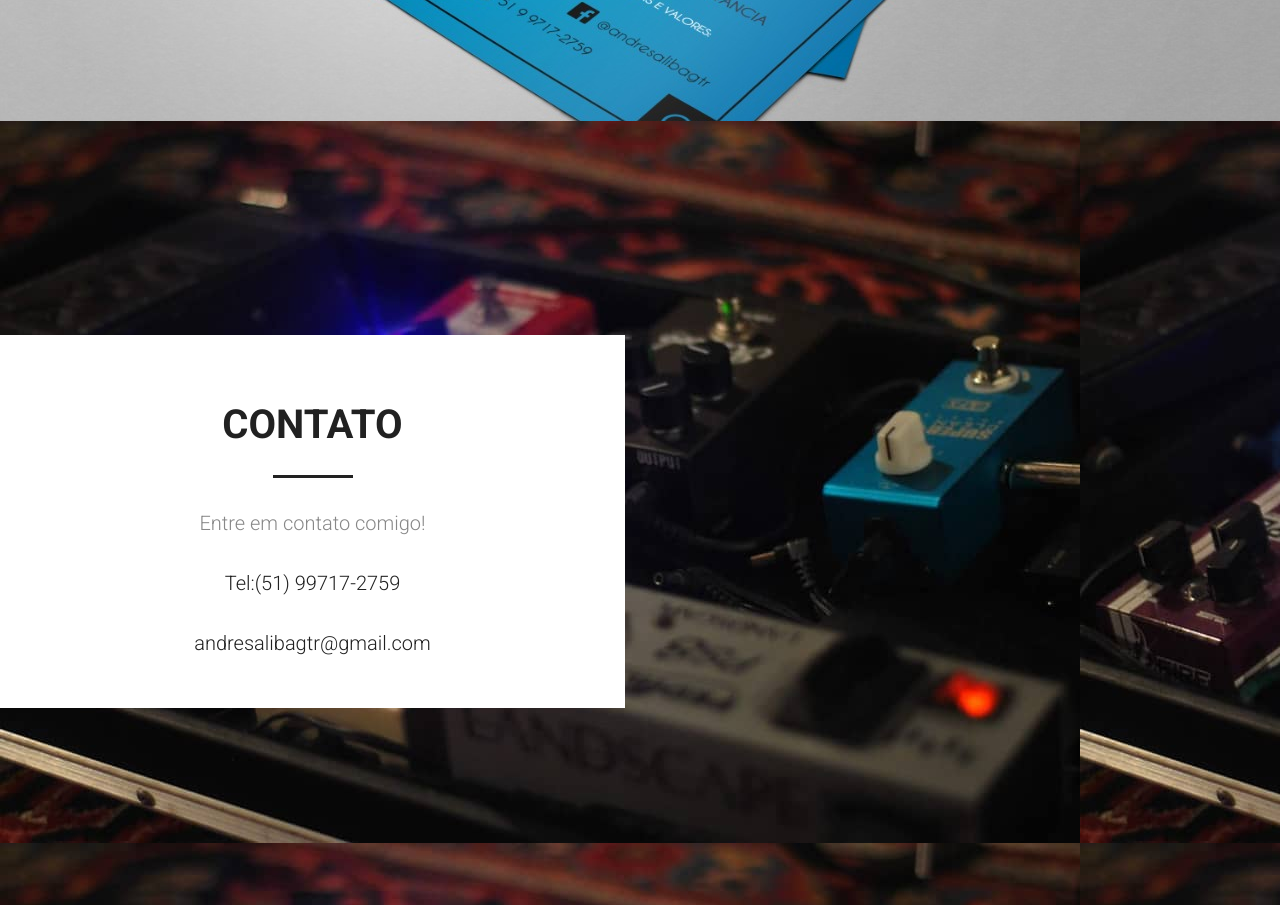
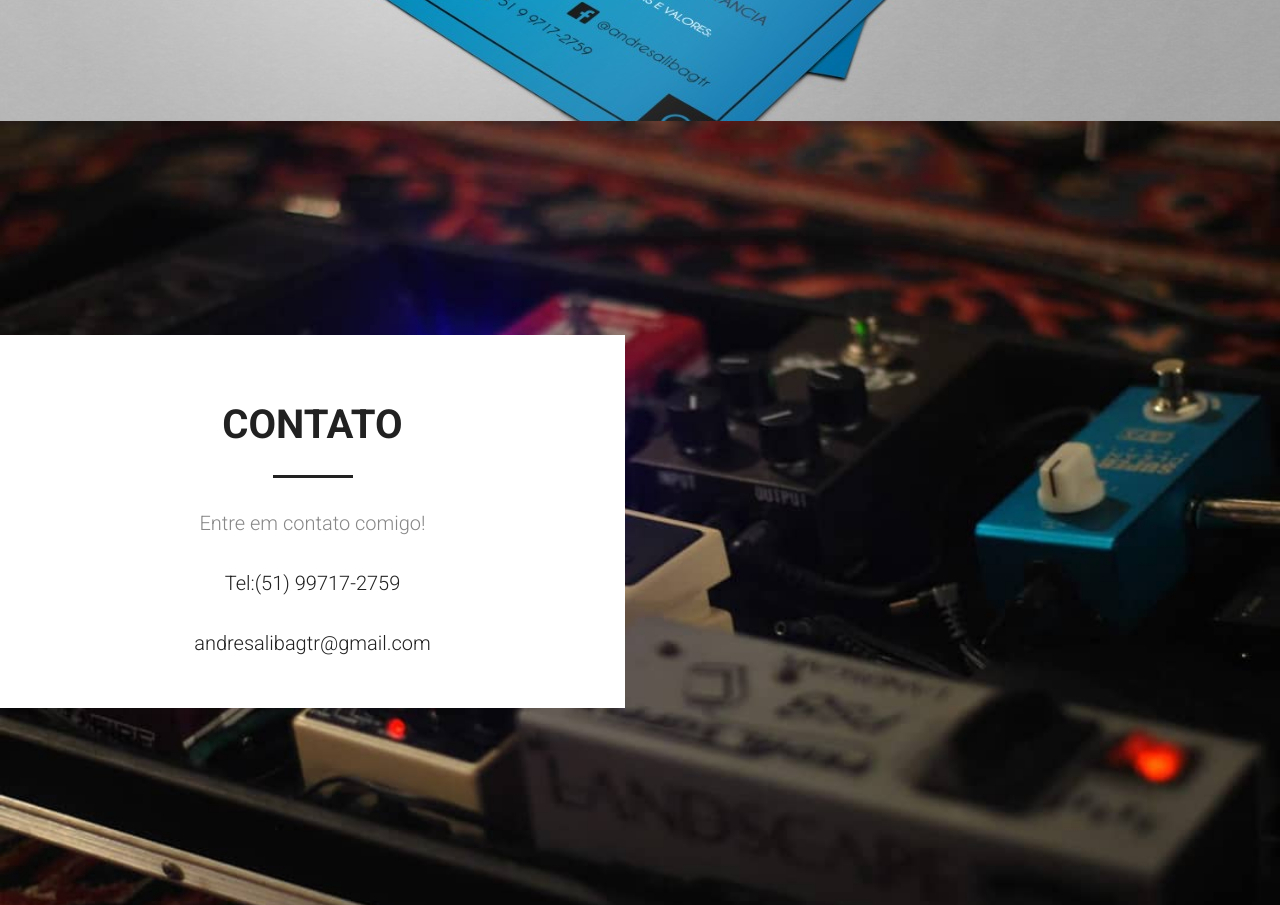
Before and after one commit to caiocesarodrigues/saliba, a plain HTML site: page index.html in a window 1280 px wide. Shown: the part 3020-3925 px from the top of the page. Drawn offline with Linux system fonts and the light colour scheme; some packages are replaced by stand-ins of ours; a script that the page names is missing; a web font is replaced by a local one.

Commit message:
Update index.html

```diff
--- a/index.html
+++ b/index.html
@@ -238,7 +238,7 @@
 
 
   <!--== Parallax Slide 05 Start ==-->
-  <section class="fixed-bg remove-padding" style="background-image: url(assets/images/02.jpg);" id="contact">
+  <section class="fixed-bg remove-padding" style="background-image: url(assets/images/02.jpg);background-repeat: round;" id="contact">
   	<div class="container-fluid xl-screen relative md-height-600px sm-height-700px xs-height-450px">
       <div class="simple-content-slider text-center">
         <div class="simple-content-slider-text">
```
